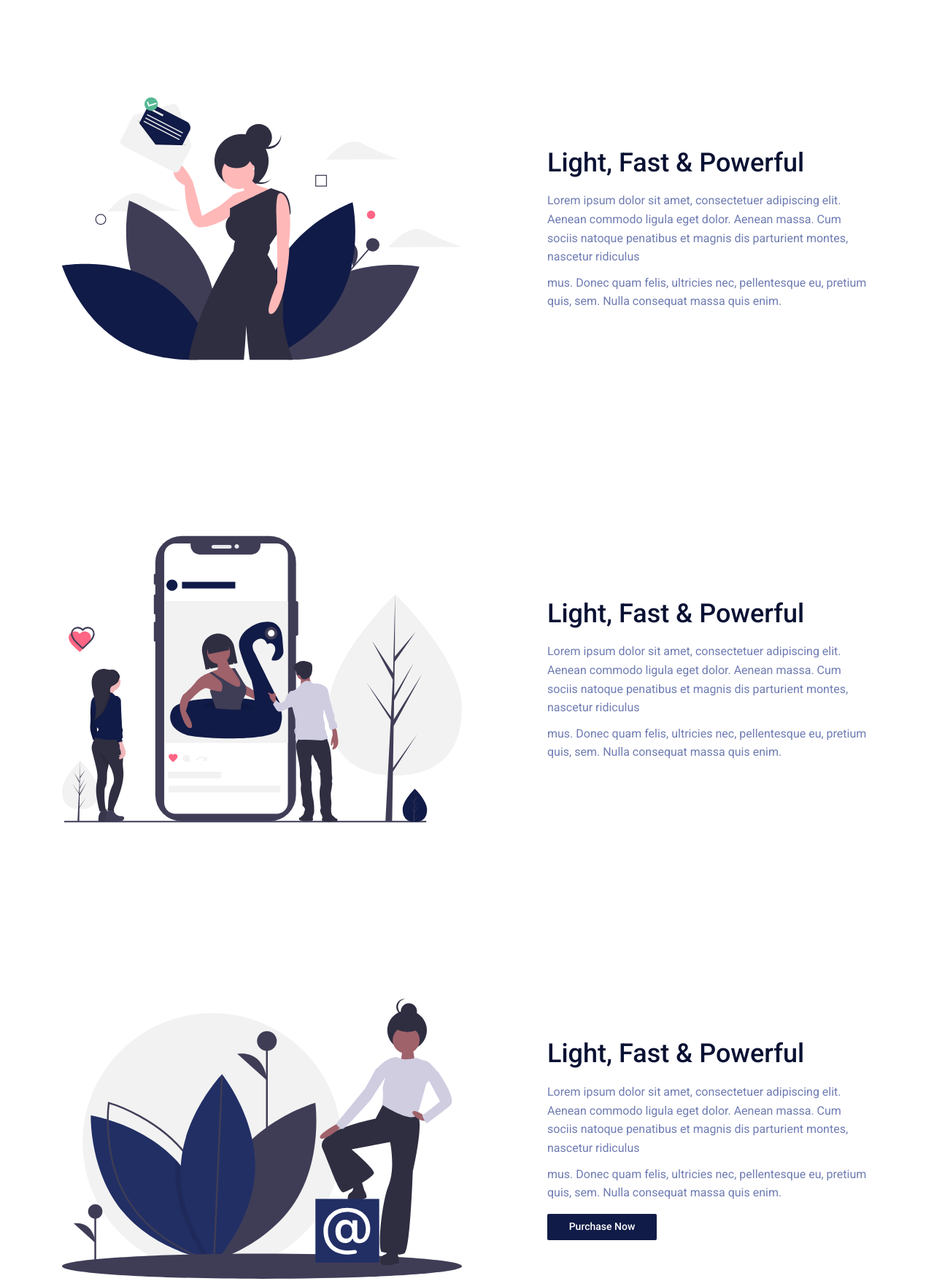
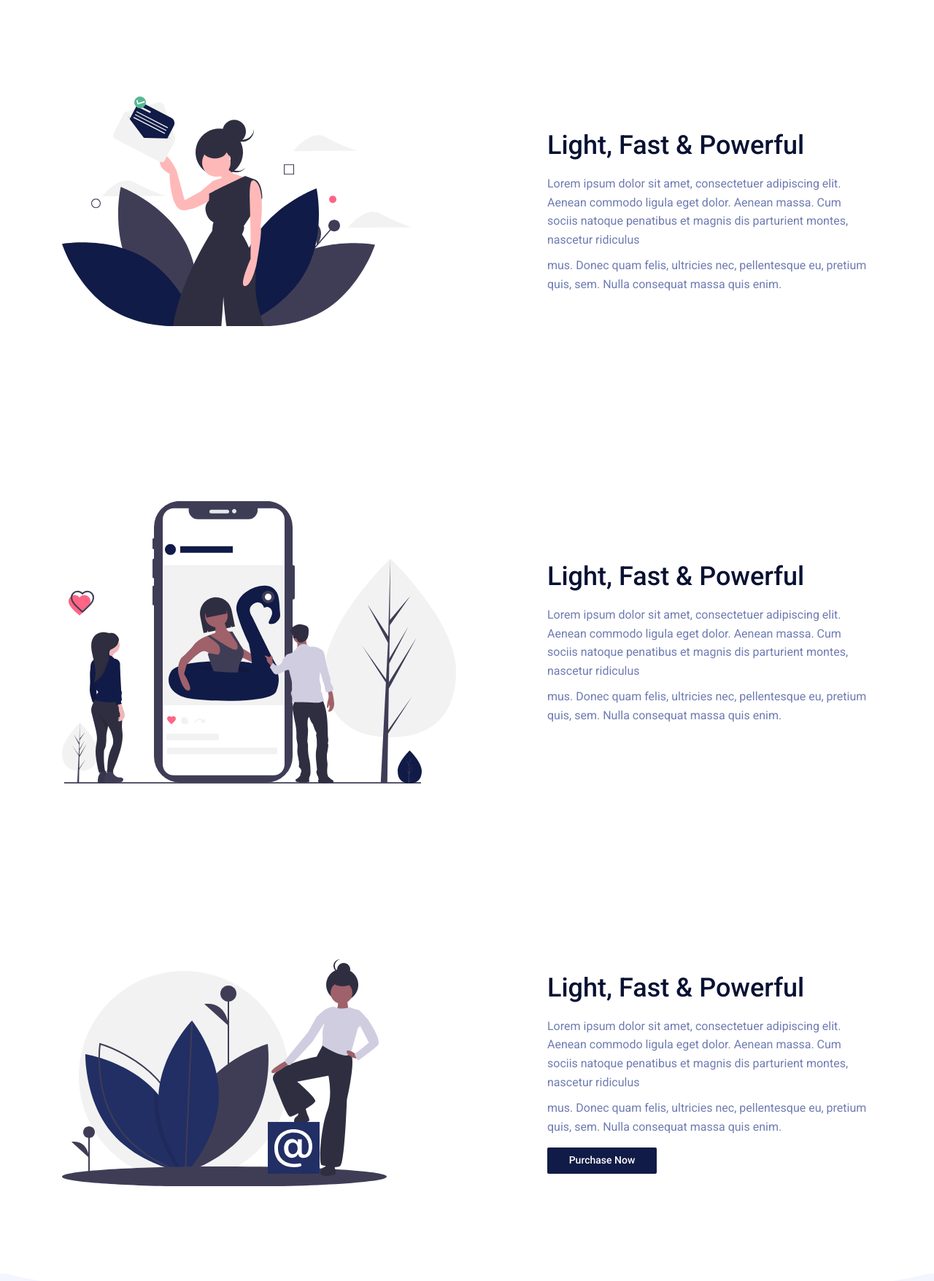
Before and after one commit to sllawwkoo/lessons, a plain HTML site: page lesson_18_2/index.html in a window 1280 px wide. Shown: the part 1840-3596 px from the top of the page at 73% size. Drawn offline with Linux system fonts and the light colour scheme.

Commit message:
Add files via upload

```diff
--- a/lesson_18_2/css/style.css
+++ b/lesson_18_2/css/style.css
@@ -541,6 +541,7 @@ body {
 	.services__item {
 		grid-template-columns: 1fr;
 		gap: 30px;
+		justify-items: center;
 	}
 }
 
@@ -556,10 +557,25 @@ body {
 	}
 }
 
+.services__image--letter {
+	aspect-ratio: 480 / 315;
+	max-width: 480px;
+}
+
+.services__image--phone {
+	aspect-ratio: 540 / 387;
+	max-width: 540px;
+}
+
+.services__image--mail {
+	aspect-ratio: 445 / 312;
+	max-width: 445px;
+}
+
 .services__image img {
 	width: 100%;
 	height: 100%;
-	object-fit: contain;
+	object-fit: cover;
 }
 
 @media (max-width: 859.98px) {
@@ -778,8 +794,12 @@ body {
 	aspect-ratio: 1;
 }
 
+.social-footer__link {
+	transition: all 0.3s ease;
+}
+
 @media (any-hover: hover) {
-	.social-footer__item:hover {
+	.social-footer__link:hover {
 		box-shadow: 0px 0px 15px rgba(21, 33, 86, 0.3);
 		border-radius: 50%;
 		background-color: rgba(21, 33, 86, 0.1);
--- a/lesson_18_2/index.html
+++ b/lesson_18_2/index.html
@@ -60,14 +60,14 @@
 						<div class="about__items">
 							<div class="about__item item-about">
 								<div class="item-about__icon">
-									<img src="/img/icons/icon_card.svg" alt="icon card info">
+									<img src="img/icons/icon_card.svg" alt="icon card info">
 								</div>
 								<h3 class="item-about__title">Title Goes Here</h3>
 								<p class="item-about__text">Lorem ipsum dolor sit amet, consectetuer adipiscing elit. Aenean commodo ligula eget dolor.</p>
 							</div>
 							<div class="about__item item-about">
 								<div class="item-about__icon">
-									<img src="/img/icons/icon_card.svg" alt="icon card info">
+									<img src="img/icons/icon_card.svg" alt="icon card info">
 								</div>
 								<h3 class="item-about__title">Title Goes Here</h3>
 								<p class="item-about__text">Lorem ipsum dolor sit amet, consectetuer adipiscing elit. Aenean commodo ligula eget dolor.</p>
@@ -82,7 +82,7 @@
 			<div class="page__services services">
 				<div class="services__container">
 					<div class="services__item">
-						<div class="services__image">
+						<div class="services__image services__image--letter">
 							<img src="img/service_1.svg" alt="Illustration depicting email marketing strategies with visual elements">
 						</div>
 						<div class="services__text-block text-block">
@@ -94,7 +94,7 @@
 						</div>
 					</div>
 					<div class="services__item">
-						<div class="services__image">
+						<div class="services__image services__image--phone">
 							<img src="img/service_2.svg" alt="Individuals engaging with a mobile application designed to facilitate romantic connections and find love">
 						</div>
 						<div class="services__text-block text-block">
@@ -106,7 +106,7 @@
 						</div>
 					</div>
 					<div class="services__item">
-						<div class="services__image">
+						<div class="services__image services__image--mail">
 							<img src="img/service_3.svg" alt="Email marketing strategies tailored for small businesses to enhance customer engagement and drive sales growth">
 						</div>
 						<div class="services__text-block text-block">
```
